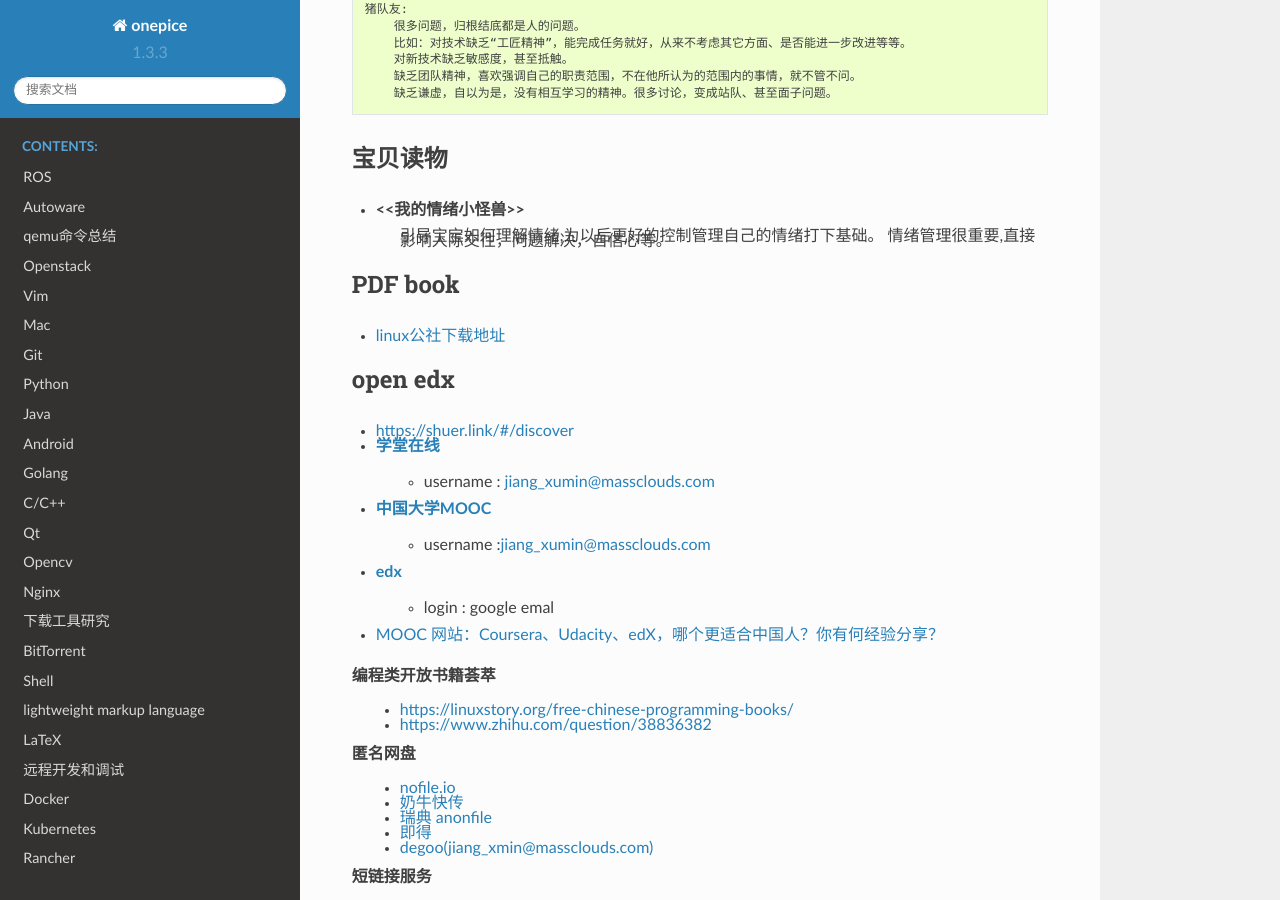
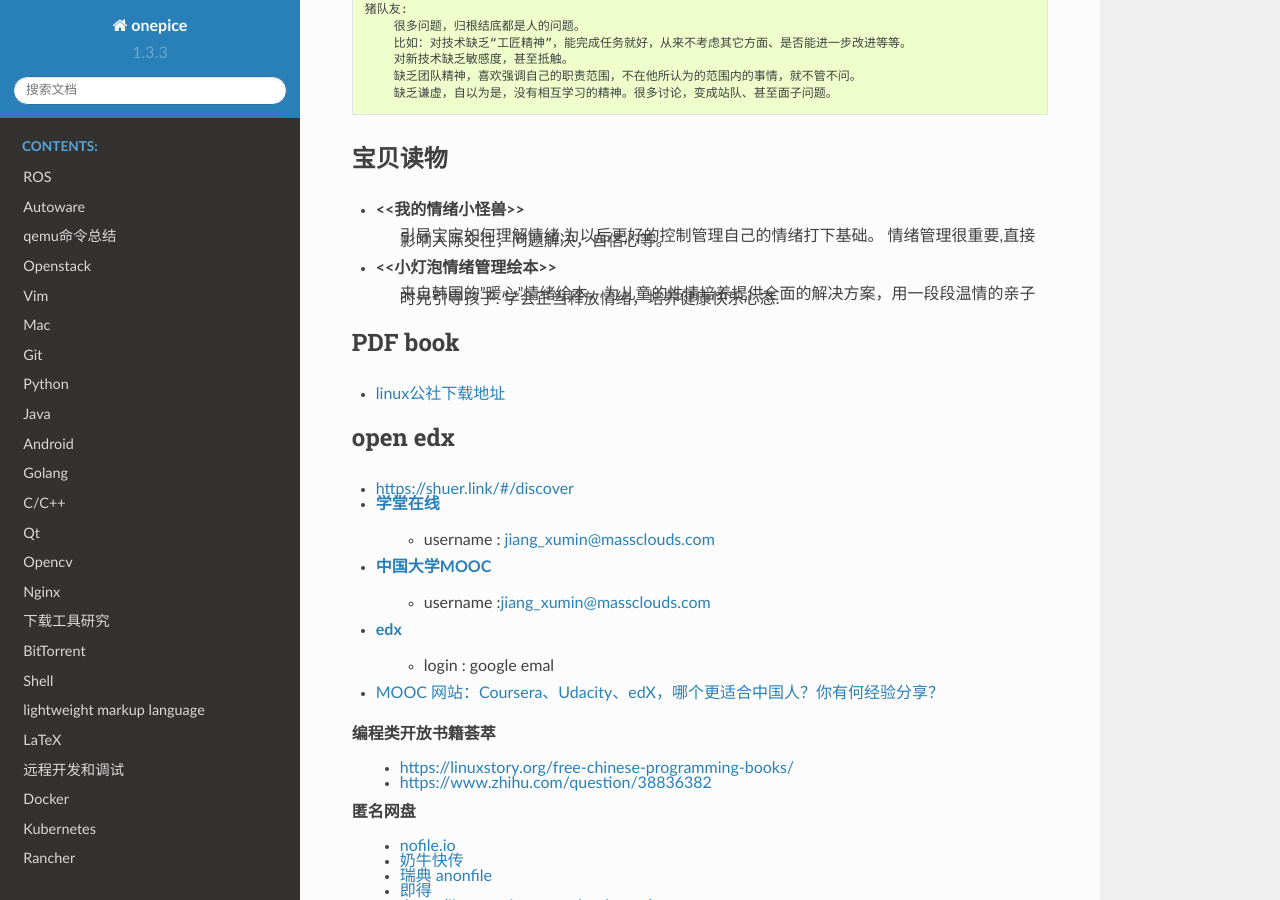
Before and after one commit to my-rds-store/my_space, a Sphinx documentation site: the page built from source/index.rst, in a window 1280 px wide and 900 px high, scrolled down 1297 px. Built offline with Sphinx 7.4.7 and the Read the Docs theme 2.0.0, drawn with Linux system fonts in a browser that asks for light colours.

Commit message:
update ....

```diff
--- a/source/index.rst
+++ b/source/index.rst
@@ -117,6 +117,10 @@ Hello World
 * <<我的情绪小怪兽>>
     引导宝宝如何理解情绪,为以后更好的控制管理自己的情绪打下基础。
     情绪管理很重要,直接影响人际交往，问题解决，自信心等。
+
+* <<小灯泡情绪管理绘本>>
+    来自韩国的"暖心"情绪绘本，为儿童的性情培养提供全面的解决方案，用一段段温情的亲子时光引导孩子.
+    学会正当释放情绪，培养健康快乐心态.
 
 
 *************
--- a/source/linux_tools_cfg/index.rst
+++ b/source/linux_tools_cfg/index.rst
@@ -584,6 +584,7 @@ nload
     # or
     sudo etherwake -i eth0  E4:3A:6E:06:39:0A
 
+
 Linux 快速原型工具 Pencil
 --------------------------------
 
```
